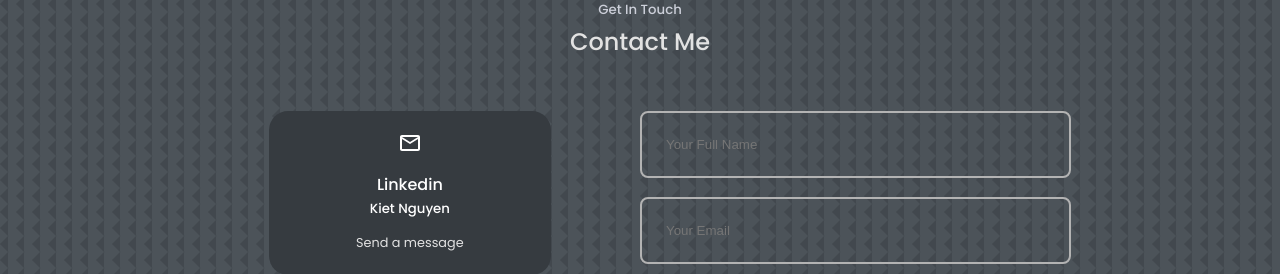
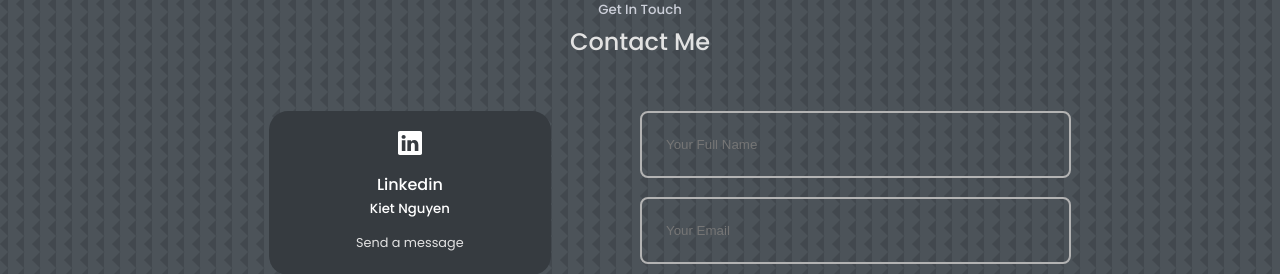
Before and after one commit to KAN19/nguyenkiet-portfolio, a React (Create React App) app: page / in a window 1280 px wide. Shown: the part 4260-4534 px from the top of the page. Built offline with nearby package versions, Linux system fonts and the light colour scheme.

Commit message:
update icon footer

```diff
--- a/src/components/contact/Contact.jsx
+++ b/src/components/contact/Contact.jsx
@@ -3,6 +3,7 @@ import React, { useState } from "react";
 import "./contact.css";
 import { MdOutlineEmail } from "react-icons/md";
 import { RiMessengerLine } from "react-icons/ri";
+import { BsLinkedin } from "react-icons/bs";
 
 function Contact() {
 	const [name, setName] = useState("");
@@ -15,7 +16,7 @@ function Contact() {
 			<div className="container contact__container">
 				<div className="contact__options">
 					<article className="contact__option">
-						<MdOutlineEmail className="contact__option-icon" />
+						<BsLinkedin className="contact__option-icon" />
 						<h4>Linkedin</h4>
 						<h5>Kiet Nguyen</h5>
 						<a
```
